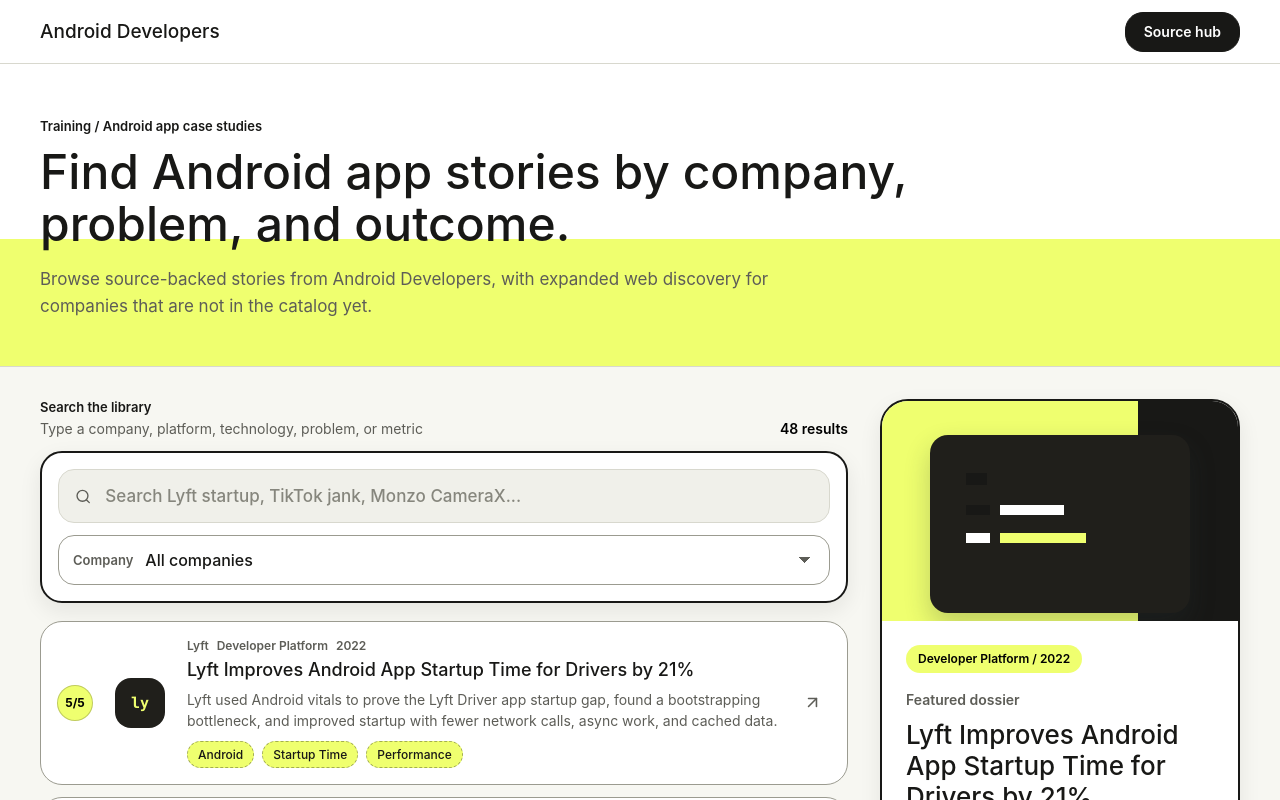
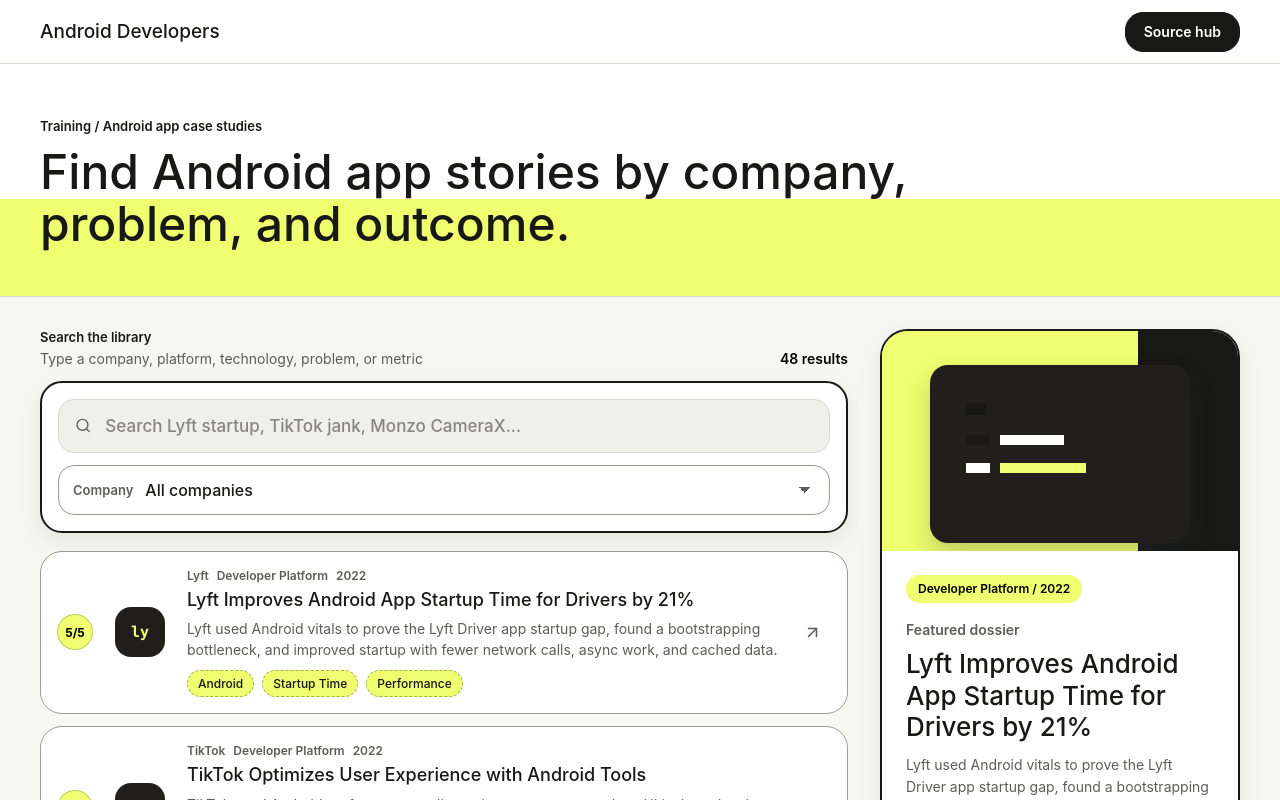
Before and after one commit to huongstienstra/techcase, a Next.js app: page / in a window 1280 px wide. Shown: the top 800 px of the page. Built offline with nearby package versions, Linux system fonts and the light colour scheme.

Commit message:
Remove hero supporting copy

```diff
--- a/app/page.tsx
+++ b/app/page.tsx
@@ -18,10 +18,6 @@
             <div>
               <p className="eyebrow">Training / Android app case studies</p>
               <h1>Find Android app stories by company, problem, and outcome.</h1>
-              <p className="intro-copy">
-                Browse source-backed stories from Android Developers, with expanded web discovery for
-                companies that are not in the catalog yet.
-              </p>
             </div>
           </section>
 
```
